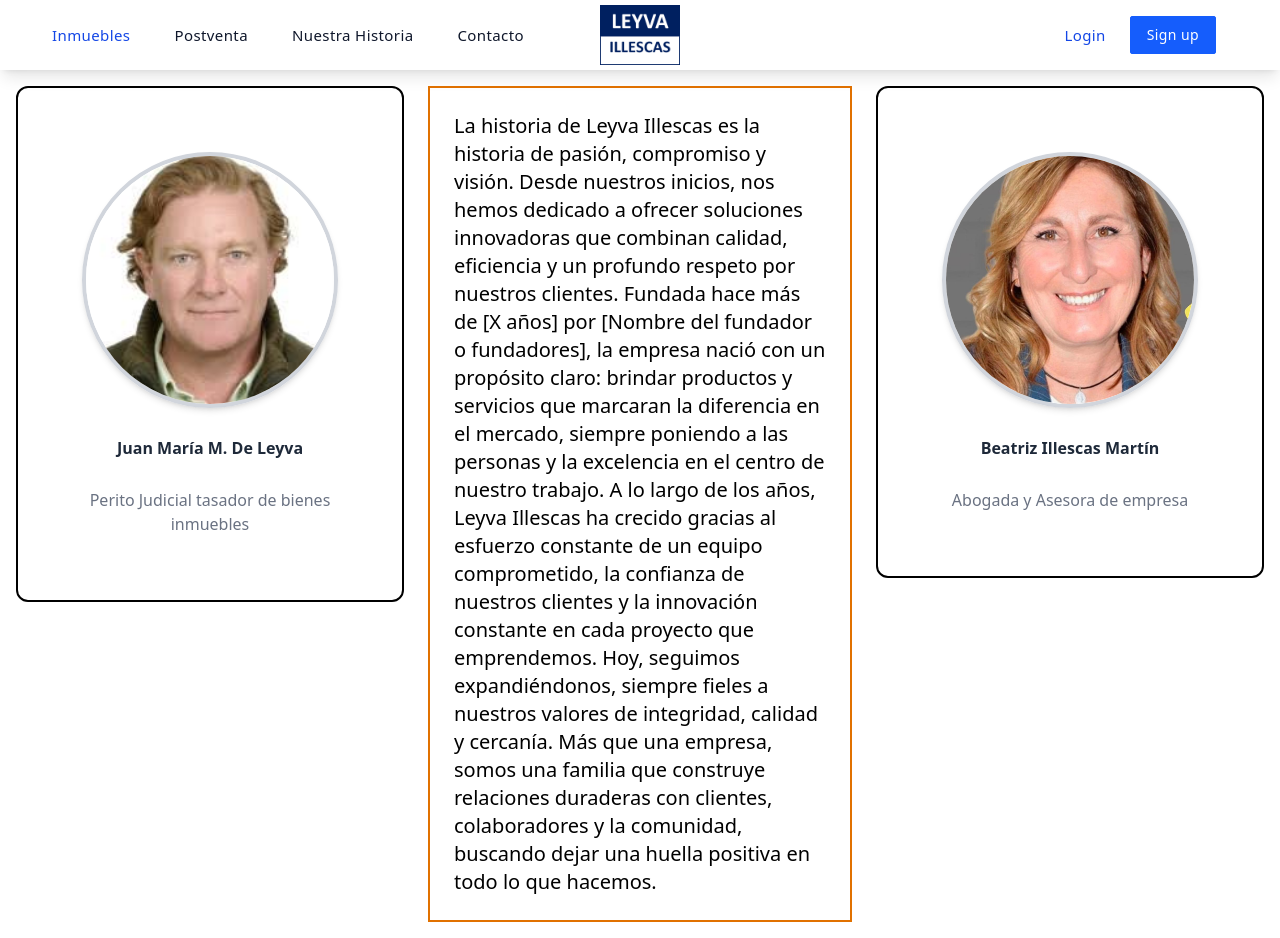
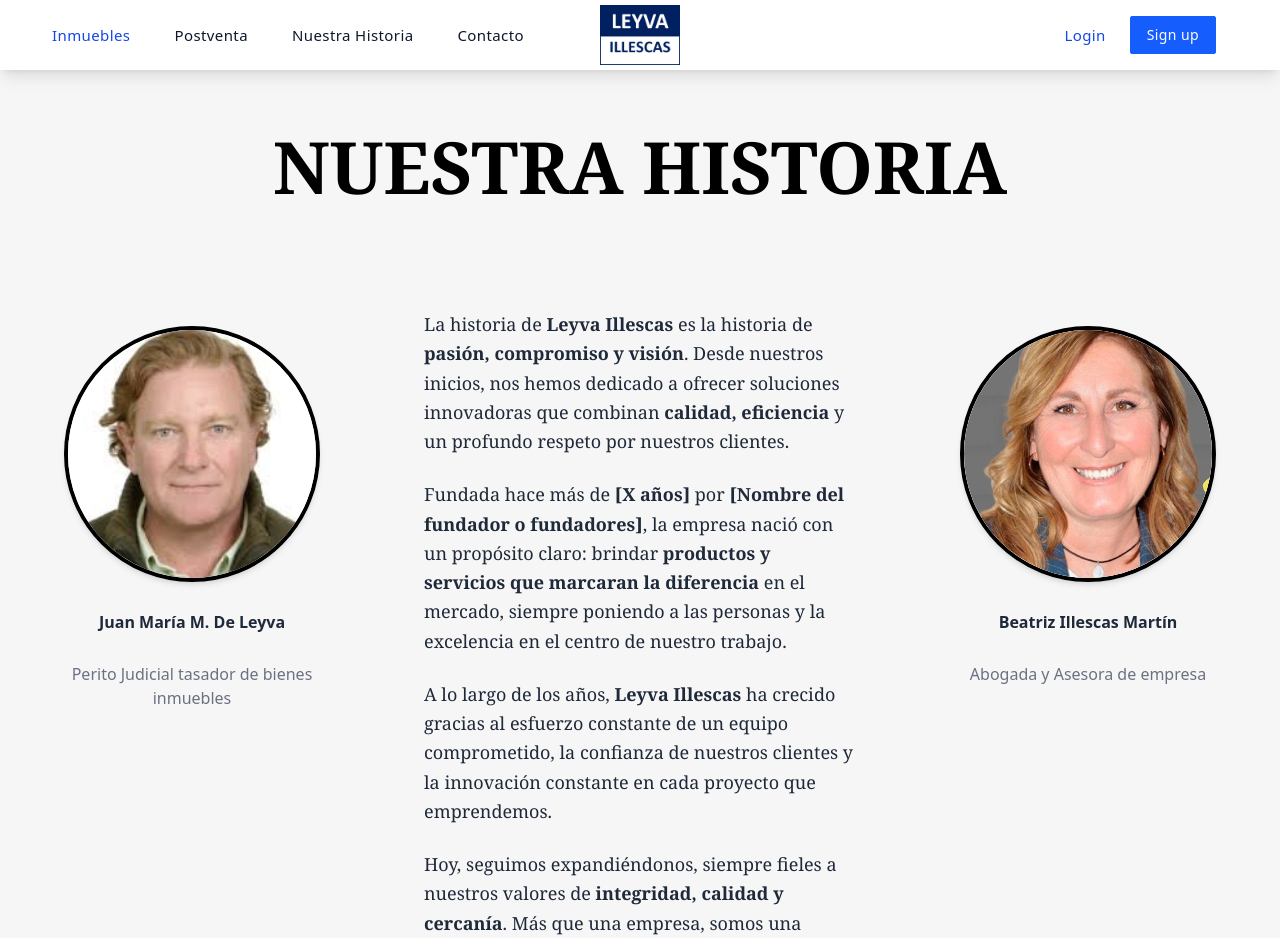
Before and after one commit to JoseCalderon18/Ampliacion, an Angular app: page /historia in a window 1280 px wide. Shown: the top 938 px of the page. Built offline with nearby package versions, Linux system fonts and the light colour scheme.

Commit message:
Mejorado estilo de 'Nuestra Historia'

```diff
--- a/src/app/Components/card-duenio/card-duenio.html
+++ b/src/app/Components/card-duenio/card-duenio.html
@@ -1,6 +1,6 @@
-<div class="flex flex-col items-center space-y-3 p-16 border-black border-2 rounded-xl ">
+<div class="flex flex-col items-center space-y-3 p-16  rounded-xl">
   <!-- Círculo con imagen -->
-  <div class="w-64 h-64 rounded-full overflow-hidden border-4 border-gray-300 shadow-md">
+  <div class="w-64 h-64 rounded-full overflow-hidden border-4  shadow-md">
     <img
       [src]="foto"
       alt="Foto de perfil"
--- a/src/app/app.html
+++ b/src/app/app.html
@@ -1,5 +1,5 @@
 <app-header></app-header>
-<main class="p-4">
+<main>
   <router-outlet></router-outlet>
 </main>
 <app-footer></app-footer>
--- a/src/app/pages/historia/historia.css
+++ b/src/app/pages/historia/historia.css
@@ -0,0 +1,6 @@
+:host {
+  display: block;
+  background-color: #f7f6f6;
+  min-height: 100vh;
+  width: 100%;
+}
--- a/src/app/pages/historia/historia.html
+++ b/src/app/pages/historia/historia.html
@@ -1,4 +1,5 @@
-<div class="grid grid-cols-1 gap-4 sm:grid-cols-1 md:grid-cols-2 lg:grid-cols-[1fr_2fr_1fr] lg:gap-6">
+<h1 class="font-extrabold text-7xl m-auto text-center pt-15 font-serif">NUESTRA HISTORIA</h1>
+<div class="grid grid-cols-1 gap-4 sm:grid-cols-1 md:grid-cols-2 lg:grid-cols-[1fr_2fr_1fr] lg:gap-6 pt-15">
 
   <!-- Primer card -->
   <div class="md:col-span-1 lg:col-span-1 md:order-2 lg:order-1 sm:order-2">
@@ -11,10 +12,22 @@
   </div>
 
   <!-- Texto descriptivo -->
-  <div class="border-amber-600 border-2 md:col-span-2 lg:col-span-1 p-6 text-2xl md:order-1 md:text-xl lg:order-2 sm:order-1">
-    <p>
-      La historia de Leyva Illescas es la historia de pasión, compromiso y visión. Desde nuestros inicios, nos hemos dedicado a ofrecer soluciones innovadoras que combinan calidad, eficiencia y un profundo respeto por nuestros clientes. Fundada hace más de [X años] por [Nombre del fundador o fundadores], la empresa nació con un propósito claro: brindar productos y servicios que marcaran la diferencia en el mercado, siempre poniendo a las personas y la excelencia en el centro de nuestro trabajo. A lo largo de los años, Leyva Illescas ha crecido gracias al esfuerzo constante de un equipo comprometido, la confianza de nuestros clientes y la innovación constante en cada proyecto que emprendemos. Hoy, seguimos expandiéndonos, siempre fieles a nuestros valores de integridad, calidad y cercanía. Más que una empresa, somos una familia que construye relaciones duraderas con clientes, colaboradores y la comunidad, buscando dejar una huella positiva en todo lo que hacemos.
-    </p>
+  <div class=" md:col-span-2 lg:col-span-1 p-6 text-xl md:order-1 md:text-xl lg:order-2 sm:order-1 font-serif        max-w-4xl mx-auto px-4 py-12 text-gray-800">
+    <p class="mb-6 text-lg leading-relaxed">
+    La historia de <span class="font-bold">Leyva Illescas</span> es la historia de <span class="font-bold">pasión, compromiso y visión</span>. Desde nuestros inicios, nos hemos dedicado a ofrecer soluciones innovadoras que combinan <span class="font-bold">calidad, eficiencia</span> y un profundo respeto por nuestros clientes.
+  </p>
+
+  <p class="mb-6 text-lg leading-relaxed">
+    Fundada hace más de <span class="font-bold">[X años]</span> por <span class="font-bold">[Nombre del fundador o fundadores]</span>, la empresa nació con un propósito claro: brindar <span class="font-bold">productos y servicios que marcaran la diferencia</span> en el mercado, siempre poniendo a las personas y la excelencia en el centro de nuestro trabajo.
+  </p>
+
+  <p class="mb-6 text-lg leading-relaxed">
+    A lo largo de los años, <span class="font-bold">Leyva Illescas</span> ha crecido gracias al esfuerzo constante de un equipo comprometido, la confianza de nuestros clientes y la innovación constante en cada proyecto que emprendemos.
+  </p>
+
+  <p class="mb-6 text-lg leading-relaxed">
+    Hoy, seguimos expandiéndonos, siempre fieles a nuestros valores de <span class="font-bold">integridad, calidad y cercanía</span>. Más que una empresa, somos una <span class="font-bold">familia</span> que construye relaciones duraderas con clientes, colaboradores y la comunidad, buscando dejar una <span class="font-bold">huella positiva</span> en todo lo que hacemos.
+  </p>
   </div>
 
   <!-- Segunda card -->
@@ -28,7 +41,7 @@
   </div>
 
   <!-- Cronología -->
-  <div class="border-amber-600 border-2 md:col-span-2 sm:col-span-1 lg:col-span-3 sm:border-red-600 md:border-yellow-200 lg:border-purple-700 md:order-4 sm:order-4">
+  <div class=" md:col-span-2 sm:col-span-1 lg:col-span-3 md:order-4 sm:order-4 bg-blue-200 mr-30 mb-30 ml-30 rounded-2xl p-10">
     <app-cronologia></app-cronologia>
   </div>
 
```
